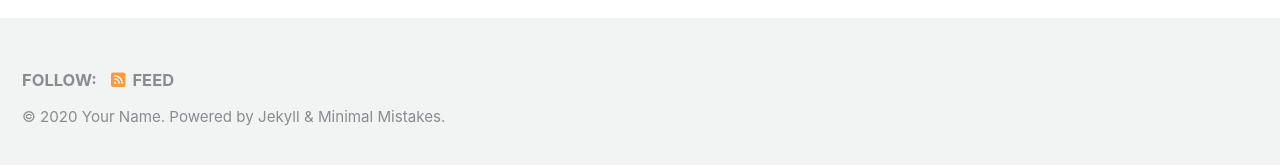
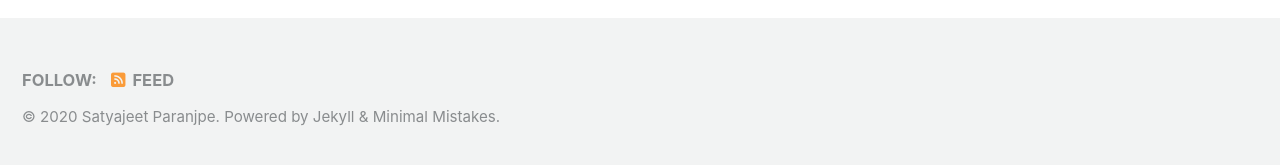
Before and after one commit to SJParanjpe/SJParanjpe.github.io, a Jekyll site: the page built from index.html, in a window 1280 px wide and 900 px high, scrolled down 222 px. Shown: the part 727-892 px from the top of the window. Built offline with Jekyll 4.4.1, drawn with Linux system fonts in a browser that asks for light colours; cached includes are drawn as plain includes; nearby versions of some CDN libraries; the list of posts is cut into pages by our own code; some of the changed text lies outside the part shown.

Commit message:
Change in _config.yml file

```diff
--- a/_config.yml
+++ b/_config.yml
@@ -16,11 +16,11 @@ minimal_mistakes_skin    : "default" # "air", "aqua", "contrast", "dark", "dirt"
 
 # Site Settings
 locale                   : "en-US"
-title                    : "Site Title"
+title                    : "Satyajeet Paranjpe"
 title_separator          : "-"
 subtitle                 : # site tagline that appears below site title in masthead
-name                     : "Your Name"
-description              : "An amazing website."
+name                     : "Satyajeet Paranjpe"
+description              : "Data Science Portfolio"
 url                      : # the base hostname & protocol for your site e.g. "https://mmistakes.github.io"
 baseurl                  : # the subpath of your site, e.g. "/blog"
 repository               : # GitHub username/repo-name e.g. "mmistakes/minimal-mistakes"
@@ -107,10 +107,10 @@ analytics:
 
 # Site Author
 author:
-  name             : "Your Name"
+  name             : "Satyajeet Paranjpe"
   avatar           : # path of avatar image, e.g. "/assets/images/bio-photo.jpg"
-  bio              : "I am an **amazing** person."
-  location         : "Somewhere"
+  bio              : "Data Science Portfolio"
+  location         : "Toronto, ON Canada"
   email            :
   links:
     - label: "Email"
@@ -127,7 +127,7 @@ author:
       # url: "https://facebook.com/"
     - label: "GitHub"
       icon: "fab fa-fw fa-github"
-      # url: "https://github.com/"
+      # url: "https://github.com/SJParanjpe/SJParanjpe.github.io"
     - label: "Instagram"
       icon: "fab fa-fw fa-instagram"
       # url: "https://instagram.com/"
@@ -143,7 +143,7 @@ footer:
       # url:
     - label: "GitHub"
       icon: "fab fa-fw fa-github"
-      # url:
+      # url:"https://github.com/SJParanjpe/SJParanjpe.github.io"
     - label: "GitLab"
       icon: "fab fa-fw fa-gitlab"
       # url:
@@ -293,3 +293,11 @@ defaults:
       comments: # true
       share: true
       related: true
+
+  # _pages
+  - scope:
+      path: ""
+      type: pages
+    values:
+      layout: single
+      author_profile: true
```
